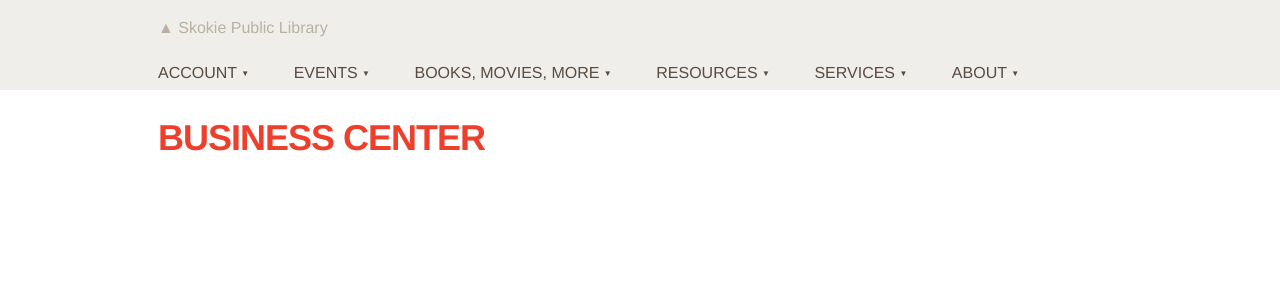
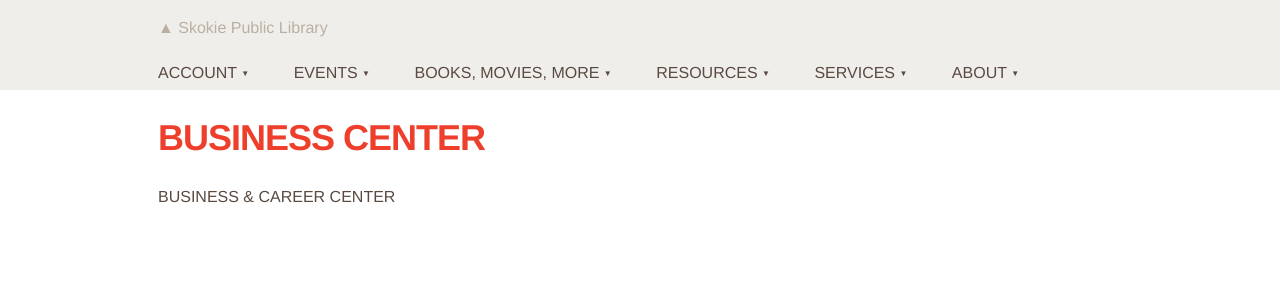
Before and after one commit to skokielibrary/spl-content, a Jekyll site: the page built from _content/terry/services--business-services--business-center.markdown, in a window 1280 px wide. Shown: the top 300 px of the page. Built offline with Jekyll 4.4.1, drawn with Linux system fonts in a browser that asks for light colours.

Commit message:
Updated services--business-services--business-center.markdown

```diff
--- a/_content/terry/services--business-services--business-center.markdown
+++ b/_content/terry/services--business-services--business-center.markdown
@@ -1,4 +1,7 @@
 ---
 layout: page
 title: Business center
+published: true
 ---
+
+###Business & Career Center
```
